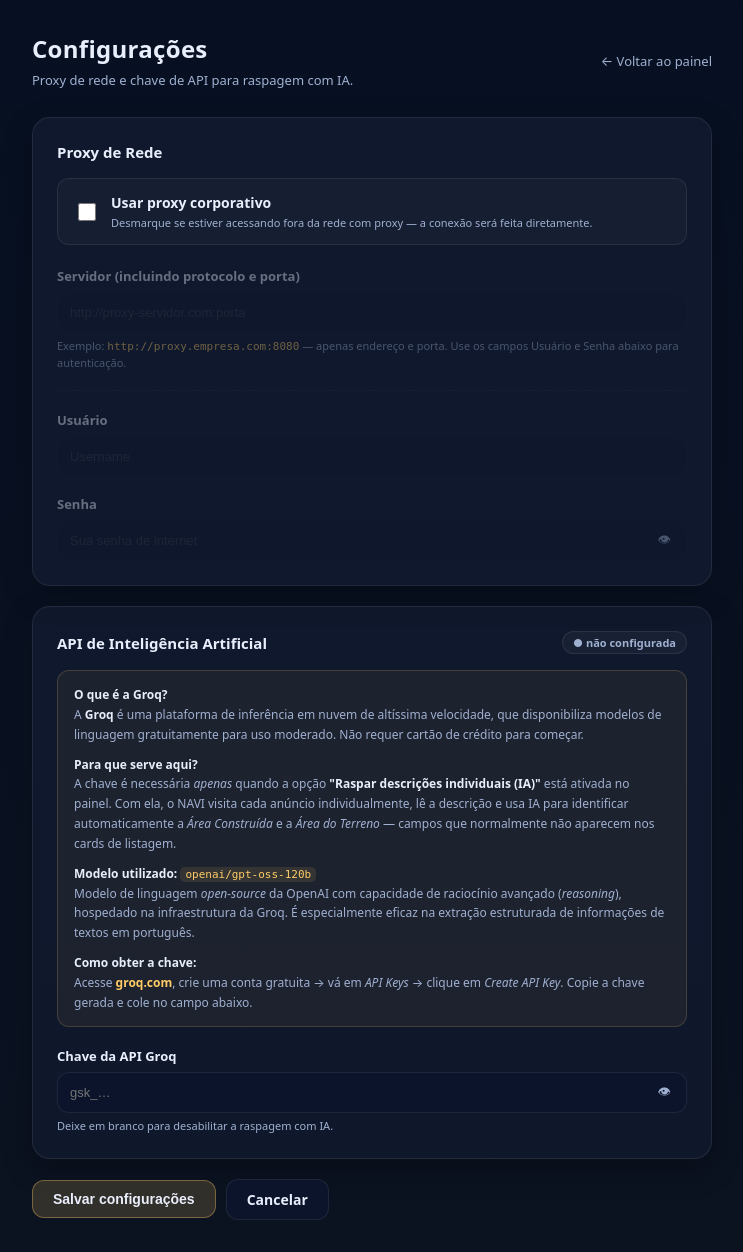
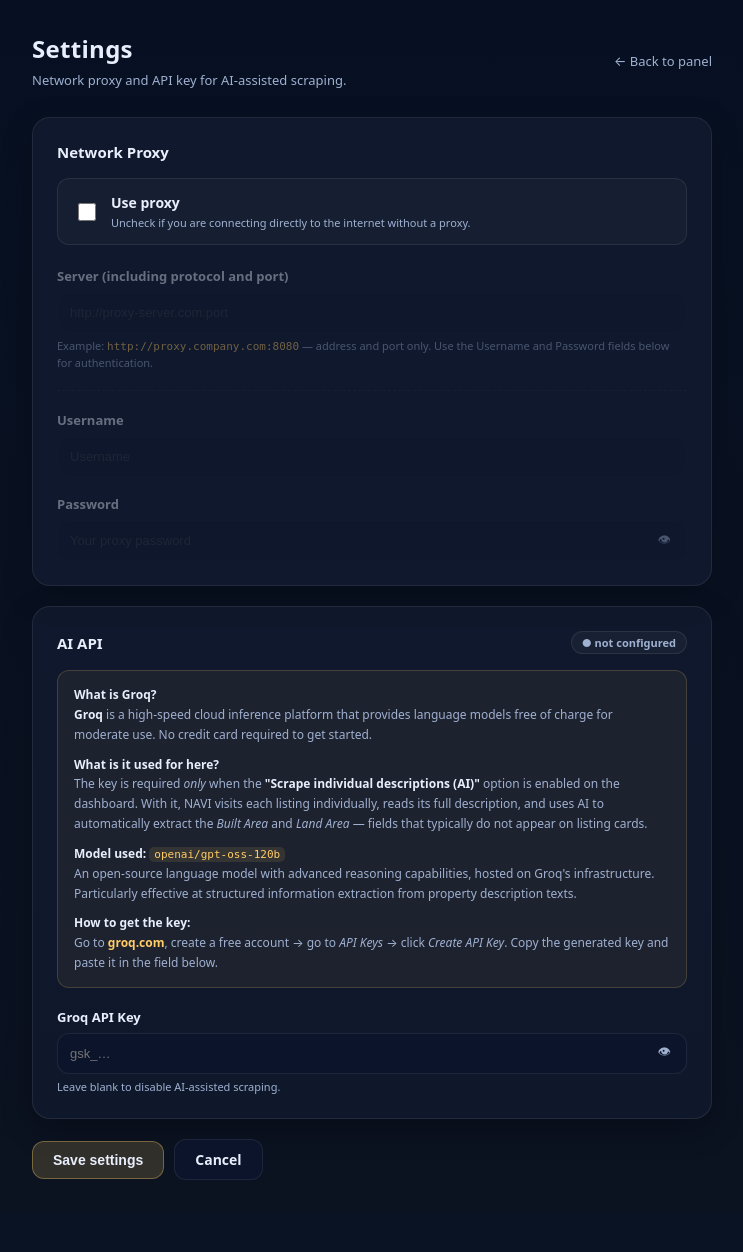
Before and after one commit to pedrocunha-dev/navi-web, a Django app: page /configuracoes/ in a window 1280 px wide. Shown: the whole page, without its empty margins (268-1011 px from the left). After the commit the page ends 1180 px from the top, so only its background shows below. Run offline with Django 5.2, Linux system fonts and the light colour scheme.

Commit message:
Translate Settings page to English
All UI strings, labels, placeholders, section titles, help text,
and JS comments translated from Portuguese to English.

Co-Authored-By: Claude Sonnet 4.6 <noreply@anthropic.com>

```diff
--- a/painel/templates/painel/configuracoes.html
+++ b/painel/templates/painel/configuracoes.html
@@ -1,10 +1,10 @@
 {% load static %}
 <!doctype html>
-<html lang="pt-br">
+<html lang="en">
 <head>
   <meta charset="utf-8" />
   <meta name="viewport" content="width=device-width,initial-scale=1" />
-  <title>NAVI Web — Configurações</title>
+  <title>NAVI Web — Settings</title>
   <style>
     :root{
       --bg:#0b1220; --card:#111a2e; --muted:#9fb0d0; --text:#e9eefc;
@@ -58,10 +58,10 @@
   <div class="wrap">
     <div class="header">
       <div>
-        <div class="title">Configurações</div>
-        <div class="subtitle">Proxy de rede e chave de API para raspagem com IA.</div>
+        <div class="title">Settings</div>
+        <div class="subtitle">Network proxy and API key for AI-assisted scraping.</div>
       </div>
-      <a href="{% url 'dashboard' %}" class="back">← Voltar ao painel</a>
+      <a href="{% url 'dashboard' %}" class="back">← Back to panel</a>
     </div>
 
     {% for message in messages %}
@@ -73,34 +73,34 @@
     <form method="post" id="config-form">
       {% csrf_token %}
 
-      <!-- ── SEÇÃO: PROXY ─────────────────────────────────────────── -->
+      <!-- ── SECTION: PROXY ─────────────────────────────────────────── -->
       <div class="card">
-        <div class="section-title">Proxy de Rede</div>
+        <div class="section-title">Network Proxy</div>
 
         <label class="toggle-row" for="proxy-enabled-cb">
           <input type="checkbox" name="proxy_enabled" id="proxy-enabled-cb"
             {% if proxy_enabled %}checked{% endif %}>
           <div class="toggle-label">
-            <strong>Usar proxy corporativo</strong>
-            <span>Desmarque se estiver acessando fora da rede com proxy — a conexão será feita diretamente.</span>
+            <strong>Use proxy</strong>
+            <span>Uncheck if you are connecting directly to the internet without a proxy.</span>
           </div>
         </label>
 
         <div class="proxy-fields {% if not proxy_enabled %}disabled{% endif %}" id="proxy-fields">
 
           <div class="field">
-            <label for="proxy-server">Servidor (incluindo protocolo e porta)</label>
+            <label for="proxy-server">Server (including protocol and port)</label>
             <input type="text" name="proxy_server" id="proxy-server"
               value="{{ proxy_server }}"
-              placeholder="http://proxy-servidor.com:porta"
+              placeholder="http://proxy-server.com:port"
               {% if not proxy_enabled %}disabled{% endif %}>
-            <small>Exemplo: <code style="color:var(--primary);">http://proxy.empresa.com:8080</code> — apenas endereço e porta. Use os campos Usuário e Senha abaixo para autenticação.</small>
+            <small>Example: <code style="color:var(--primary);">http://proxy.company.com:8080</code> — address and port only. Use the Username and Password fields below for authentication.</small>
           </div>
 
           <hr class="divider">
 
           <div class="field">
-            <label for="proxy-username">Usuário</label>
+            <label for="proxy-username">Username</label>
             <input type="text" name="proxy_username" id="proxy-username"
               value="{{ proxy_username }}"
               placeholder="Username"
@@ -109,61 +109,61 @@
           </div>
 
           <div class="field" style="margin-bottom:0;">
-            <label for="proxy-password">Senha</label>
+            <label for="proxy-password">Password</label>
             <div class="password-wrap">
               <input type="password" name="proxy_password" id="proxy-password"
                 value="{{ proxy_password }}"
-                placeholder="Sua senha de internet"
+                placeholder="Your proxy password"
                 autocomplete="current-password"
                 {% if not proxy_enabled %}disabled{% endif %}>
-              <button type="button" class="show-pw" id="toggle-proxy-pw" title="Mostrar/ocultar senha">👁</button>
+              <button type="button" class="show-pw" id="toggle-proxy-pw" title="Show/hide password">👁</button>
             </div>
           </div>
 
         </div>
       </div>
 
-      <!-- ── SEÇÃO: GROQ API ─────────────────────────────────────── -->
+      <!-- ── SECTION: GROQ API ──────────────────────────────────────── -->
       <div class="card">
         <div style="display:flex;align-items:center;justify-content:space-between;margin-bottom:16px;">
-          <div class="section-title" style="margin-bottom:0;">API de Inteligência Artificial</div>
+          <div class="section-title" style="margin-bottom:0;">AI API</div>
           {% if groq_configurada %}
-            <span class="badge ok">● configurada</span>
+            <span class="badge ok">● configured</span>
           {% else %}
-            <span class="badge muted">● não configurada</span>
+            <span class="badge muted">● not configured</span>
           {% endif %}
         </div>
 
         <div class="info-box">
-          <p style="margin:0 0 10px;"><strong>O que é a Groq?</strong><br>
-          A <strong>Groq</strong> é uma plataforma de inferência em nuvem de altíssima velocidade, que disponibiliza modelos de linguagem gratuitamente para uso moderado. Não requer cartão de crédito para começar.</p>
+          <p style="margin:0 0 10px;"><strong>What is Groq?</strong><br>
+          <strong>Groq</strong> is a high-speed cloud inference platform that provides language models free of charge for moderate use. No credit card required to get started.</p>
 
-          <p style="margin:0 0 10px;"><strong>Para que serve aqui?</strong><br>
-          A chave é necessária <em>apenas</em> quando a opção <strong>"Raspar descrições individuais (IA)"</strong> está ativada no painel. Com ela, o NAVI visita cada anúncio individualmente, lê a descrição e usa IA para identificar automaticamente a <em>Área Construída</em> e a <em>Área do Terreno</em> — campos que normalmente não aparecem nos cards de listagem.</p>
+          <p style="margin:0 0 10px;"><strong>What is it used for here?</strong><br>
+          The key is required <em>only</em> when the <strong>"Scrape individual descriptions (AI)"</strong> option is enabled on the dashboard. With it, NAVI visits each listing individually, reads its full description, and uses AI to automatically extract the <em>Built Area</em> and <em>Land Area</em> — fields that typically do not appear on listing cards.</p>
 
-          <p style="margin:0 0 10px;"><strong>Modelo utilizado:</strong> <code>openai/gpt-oss-120b</code><br>
-          Modelo de linguagem <em>open-source</em> da OpenAI com capacidade de raciocínio avançado (<em>reasoning</em>), hospedado na infraestrutura da Groq. É especialmente eficaz na extração estruturada de informações de textos em português.</p>
+          <p style="margin:0 0 10px;"><strong>Model used:</strong> <code>openai/gpt-oss-120b</code><br>
+          An open-source language model with advanced reasoning capabilities, hosted on Groq's infrastructure. Particularly effective at structured information extraction from property description texts.</p>
 
-          <p style="margin:0;"><strong>Como obter a chave:</strong><br>
-          Acesse <a href="https://groq.com/" target="_blank" rel="noopener" style="color:var(--primary);text-decoration:none;font-weight:600;">groq.com</a>, crie uma conta gratuita → vá em <em>API Keys</em> → clique em <em>Create API Key</em>. Copie a chave gerada e cole no campo abaixo.</p>
+          <p style="margin:0;"><strong>How to get the key:</strong><br>
+          Go to <a href="https://groq.com/" target="_blank" rel="noopener" style="color:var(--primary);text-decoration:none;font-weight:600;">groq.com</a>, create a free account → go to <em>API Keys</em> → click <em>Create API Key</em>. Copy the generated key and paste it in the field below.</p>
         </div>
 
         <div class="field" style="margin-bottom:0;">
-          <label for="groq-api-key">Chave da API Groq</label>
+          <label for="groq-api-key">Groq API Key</label>
           <div class="password-wrap">
             <input type="password" name="groq_api_key" id="groq-api-key"
               value="{{ groq_api_key }}"
               placeholder="gsk_…"
               autocomplete="off">
-            <button type="button" class="show-pw" id="toggle-groq-pw" title="Mostrar/ocultar chave">👁</button>
+            <button type="button" class="show-pw" id="toggle-groq-pw" title="Show/hide key">👁</button>
           </div>
-          <small>Deixe em branco para desabilitar a raspagem com IA.</small>
+          <small>Leave blank to disable AI-assisted scraping.</small>
         </div>
       </div>
 
       <div class="actions">
-        <button type="submit" class="btn btn-primary">Salvar configurações</button>
-        <a href="{% url 'dashboard' %}" class="btn">Cancelar</a>
+        <button type="submit" class="btn btn-primary">Save settings</button>
+        <a href="{% url 'dashboard' %}" class="btn">Cancel</a>
       </div>
     </form>
   </div>
@@ -180,13 +180,13 @@
     }
     cb.addEventListener("change", syncFields);
 
-    // Toggle senha do proxy
+    // Toggle proxy password visibility
     document.getElementById("toggle-proxy-pw").addEventListener("click", function() {
       const pw = document.getElementById("proxy-password");
       pw.type = pw.type === "password" ? "text" : "password";
     });
 
-    // Toggle chave da Groq
+    // Toggle Groq key visibility
     document.getElementById("toggle-groq-pw").addEventListener("click", function() {
       const pw = document.getElementById("groq-api-key");
       pw.type = pw.type === "password" ? "text" : "password";
```
